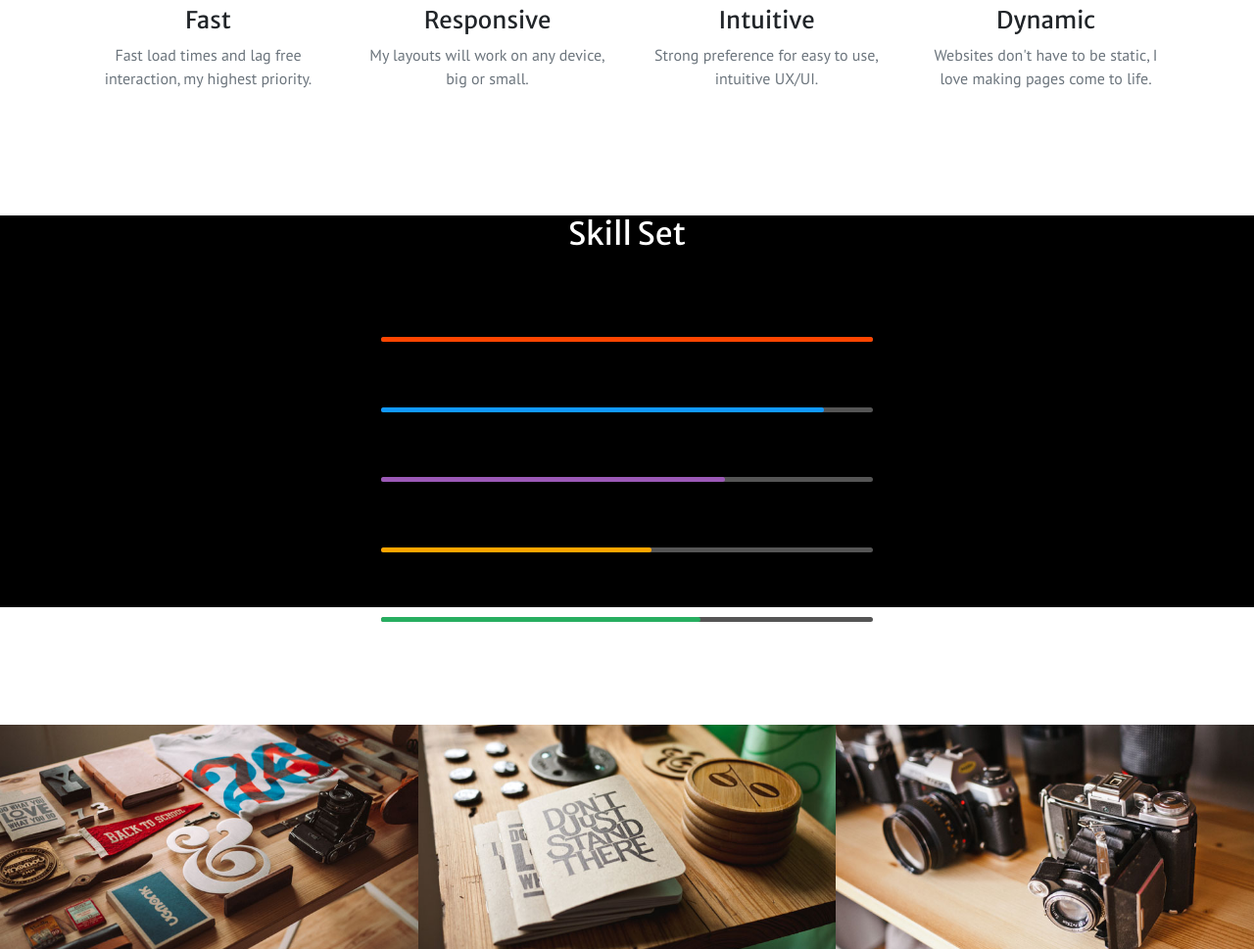
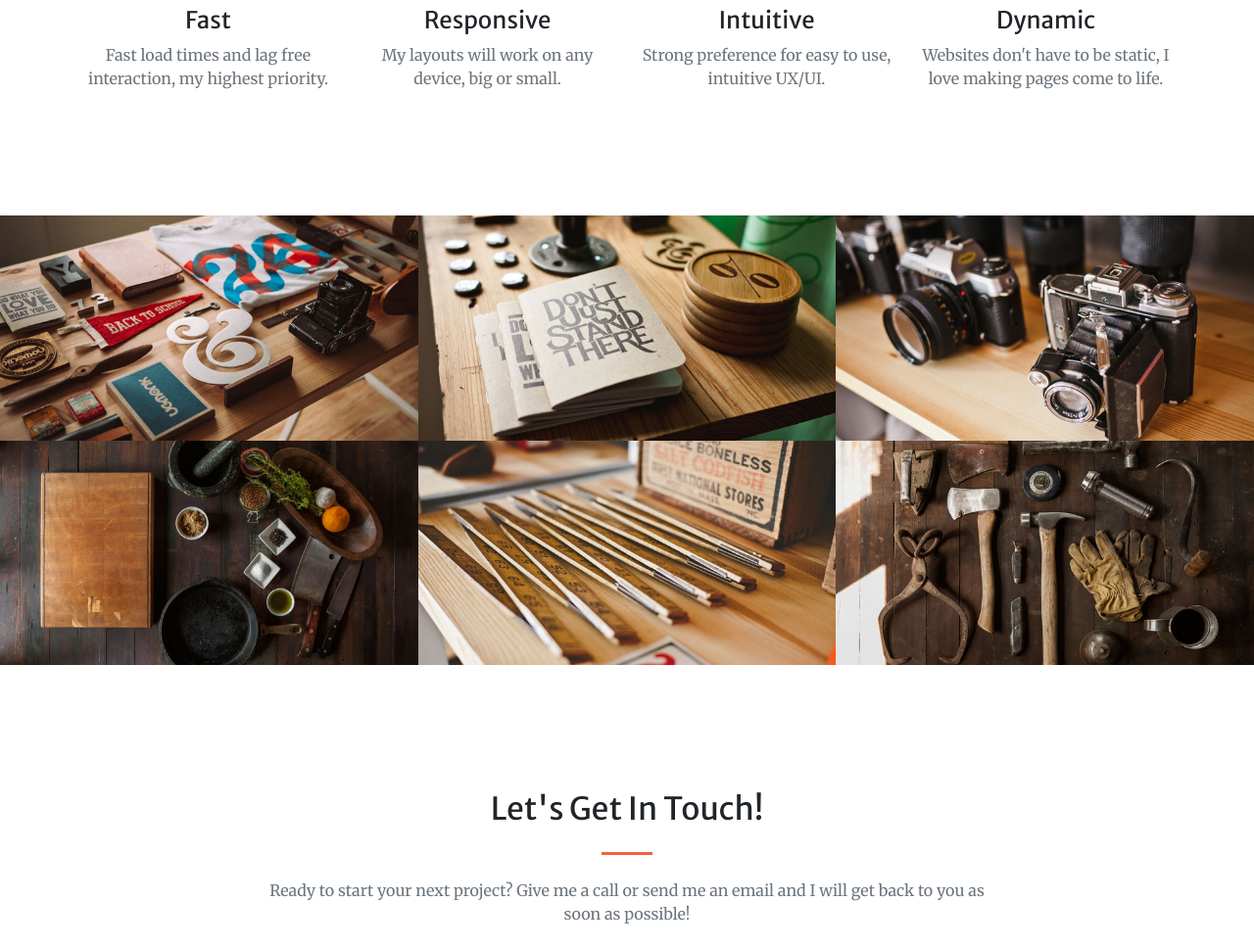
Before and after one commit to IsfandKhan/my-portfolio, a Node server app: page / in a window 1280 px wide. Shown: the part 1600-2569 px from the top of the page at 98% size. Run offline with Node 20, Linux system fonts and the light colour scheme; some libraries are stand-ins or nearby versions.

Commit message:
Removed Progress Bar style.css progressbar.js and jquery cdn

```diff
--- a/layouts/index.handlebars
+++ b/layouts/index.handlebars
@@ -10,7 +10,6 @@
 
   <title>Portfolio</title>
 
-  <script src="https://code.jquery.com/jquery-3.2.1.slim.min.js" integrity="sha384-KJ3o2DKtIkvYIK3UENzmM7KCkRr/rE9/Qpg6aAZGJwFDMVNA/GpGFF93hXpG5KkN" crossorigin="anonymous"></script>
   <!-- Font Awesome Icons -->
   <link href="/vendor/fontawesome-free/css/all.min.css" rel="stylesheet" type="text/css">
 
@@ -23,7 +22,6 @@
 
   <!-- Theme CSS - Includes Bootstrap -->
   <link href="/css/creative.min.css" rel="stylesheet">
-  <link rel="stylesheet" href="/css/style.css">
 </head>
 
 <body id="page-top">
@@ -122,63 +120,6 @@
     </div>
   </section>
 
-  <!-- Progress Bar Section -->
-
-  <div class="progress-block" style="display: block;width:100%; height:50%">
-     <h2 class="text-center mt-0">Skill Set</h2>
-     <ul class="skills-bar-container">
-            <li>
-              <div class="progressbar-title">
-                <h3>HTML5</h3>
-                <span class="percent" id="html-pourcent"></span>
-              </div>
-              <div class="bar-container">
-                <span class="progressbar progressred" id="progress-html"></span>
-              </div>
-            </li>
-            <li>
-              <div class="progressbar-title">
-                <h3>CSS / SASS</h3>
-                <span class="percent" id="css-pourcent"></span>
-              </div>
-              <div class="bar-container">
-                <span class="progressbar progressblue" id="progress-css"></span>
-              </div>
-            </li>
-
-            <li>
-              <div class="progressbar-title">
-                <h3>JavaScript / jQuery</h3>
-                <span class="percent" id="javascript-pourcent"></span>
-              </div>
-              <div class="bar-container">
-                <span class="progressbar progresspurple" id="progress-javascript"></span>
-              </div>
-            </li>
-
-            <li>
-              <div class="progressbar-title">
-                <h3>PHP</h3>
-                <span class="percent" id="php-pourcent"></span>
-              </div>
-              <div class="bar-container">
-                <span class="progressbar progressorange" id="progress-php"></span>
-              </div>
-            </li>
-
-            <li>
-              <div class="progressbar-title">
-                <h3>AngularJS</h3>
-                <span class="percent" id="angular-pourcent"></span>
-              </div>
-              <div class="bar-container">
-                <span class="progressbar progressgreen" id="progress-angular"></span>
-              </div>
-            </li>
-
-          </ul>
-  </div>
-  <br><br><br><br><br>
   <!-- Portfolio Section -->
   <section id="portfolio">
     <div class="container-fluid p-0">
--- a/public/css/style.css
+++ /dev/null
@@ -1,245 +0,0 @@
-@import url(https://fonts.googleapis.com/css?family=PT+Sans);
-*,
-*:before,
-*:after {
-  margin: 0;
-  padding: 0;
-  -webkit-box-sizing: border-box;
-  box-sizing: border-box;
-}
-
-html,
-body {
-  width: 100%;
-  height: 100%;
-  font-family: "PT Sans", sans-serif;
-}
-
-.skills-bar-container {
-  position: relative;
-  width: 40%;
-  min-width: 300px;
-  top: 50%;
-  left: 50%;
-  -webkit-transform: translate(-50%, -50%);
-  transform: translate(-50%, -50%);
-  list-style: none;
-}
-.skills-bar-container li {
-  position: relative;
-  width: 100%;
-  padding: 5px;
-  margin-bottom: 10px;
-}
-.skills-bar-container li .progressbar-title {
-  color:black;
-}
-.skills-bar-container li .progressbar-title h3 {
-  display: inline-block;
-}
-.skills-bar-container li .progressbar-title .percent {
-  position: absolute;
-  right: 5px;
-}
-.skills-bar-container li .bar-container {
-  background: #555;
-  position: relative;
-  width: 100%;
-  height: 5px;
-  margin-top: 5px;
-  display: block;
-  -webkit-border-radius: 5px;
-  -moz-border-radius: 5px;
-  -ms-border-radius: 5px;
-  border-radius: 5px;
-}
-.skills-bar-container li .bar-container .progressbar {
-  position: absolute;
-  width: 0%;
-  height: 100%;
-  -webkit-border-radius: 5px;
-  -moz-border-radius: 5px;
-  -ms-border-radius: 5px;
-  border-radius: 5px;
-  -webkit-animation-duration: 2s;
-  animation-duration: 0.3s;
-  -webkit-animation-timing-function: ease-out;
-  animation-timing-function: ease-out;
-  -webkit-animation-fill-mode: both;
-  animation-fill-mode: both;
-}
-.skills-bar-container li .bar-container #progress-html {
-  -webkit-animation-name: progress-html;
-  animation-name: progress-html;
-  -webkit-animation-delay: 0.7s;
-  animation-delay: 0.7s;
-}
-.skills-bar-container li .bar-container #progress-css {
-  -webkit-animation-name: progress-css;
-  animation-name: progress-css;
-  -webkit-animation-delay: 1.4s;
-  animation-delay: 1.4s;
-}
-.skills-bar-container li .bar-container #progress-javascript {
-  -webkit-animation-name: progress-javascript;
-  animation-name: progress-javascript;
-  -webkit-animation-delay: 2.1s;
-  animation-delay: 2.1s;
-}
-.skills-bar-container li .bar-container #progress-php {
-  -webkit-animation-name: progress-php;
-  animation-name: progress-php;
-  -webkit-animation-delay: 2.8s;
-  animation-delay: 2.8s;
-}
-.skills-bar-container li .bar-container #progress-angular {
-  -webkit-animation-name: progress-angular;
-  animation-name: progress-angular;
-  -webkit-animation-delay: 3.5s;
-  animation-delay: 3.5s;
-}
-
-.progressred {
-  background-color: orangered;
-}
-.progress-block{
-  display: block;
-  background-color: black;
-  color:white
-}
-.progressblue {
-  background-color: #1199ff;
-}
-
-.progresspurple {
-  background-color: #9b59b6;
-}
-
-.progressorange {
-  background-color: #ffa500;
-}
-
-.progressgreen {
-  background-color: #27ae60;
-}
-
-@-webkit-keyframes progress-html {
-  0% {
-    width: 0%;
-  }
-  100% {
-    width: 100%;
-  }
-}
-@-webkit-keyframes progress-css {
-  0% {
-    width: 0%;
-  }
-  100% {
-    width: 90%;
-  }
-}
-@-webkit-keyframes progress-javascript {
-  0% {
-    width: 0%;
-  }
-  100% {
-    width: 70%;
-  }
-}
-@-webkit-keyframes progress-php {
-  0% {
-    width: 0%;
-  }
-  100% {
-    width: 55%;
-  }
-}
-@-webkit-keyframes progress-angular {
-  0% {
-    width: 0%;
-  }
-  100% {
-    width: 65%;
-  }
-}
-@-moz-keyframes progress-html {
-  0% {
-    width: 0%;
-  }
-  100% {
-    width: 100%;
-  }
-}
-@-moz-keyframes progress-css {
-  0% {
-    width: 0%;
-  }
-  100% {
-    width: 90%;
-  }
-}
-@-moz-keyframes progress-javascript {
-  0% {
-    width: 0%;
-  }
-  100% {
-    width: 70%;
-  }
-}
-@-moz-keyframes progress-php {
-  0% {
-    width: 0%;
-  }
-  100% {
-    width: 55%;
-  }
-}
-@-moz-keyframes progress-angular {
-  0% {
-    width: 0%;
-  }
-  100% {
-    width: 65%;
-  }
-}
-@keyframes progress-html {
-  0% {
-    width: 0%;
-  }
-  100% {
-    width: 100%;
-  }
-}
-@keyframes progress-css {
-  0% {
-    width: 0%;
-  }
-  100% {
-    width: 90%;
-  }
-}
-@keyframes progress-javascript {
-  0% {
-    width: 0%;
-  }
-  100% {
-    width: 70%;
-  }
-}
-@keyframes progress-php {
-  0% {
-    width: 0%;
-  }
-  100% {
-    width: 55%;
-  }
-}
-@keyframes progress-angular {
-  0% {
-    width: 0%;
-  }
-  100% {
-    width: 65%;
-  }
-}
```
Also changed, not shown: ProgressBar Test/index.html (deleted, +0 -63 lines), ProgressBar Test/js.js (deleted, +0 -21 lines), ProgressBar Test/style.css (deleted, +0 -242 lines), public/js/progressbar.js (deleted, +0 -21 lines).
